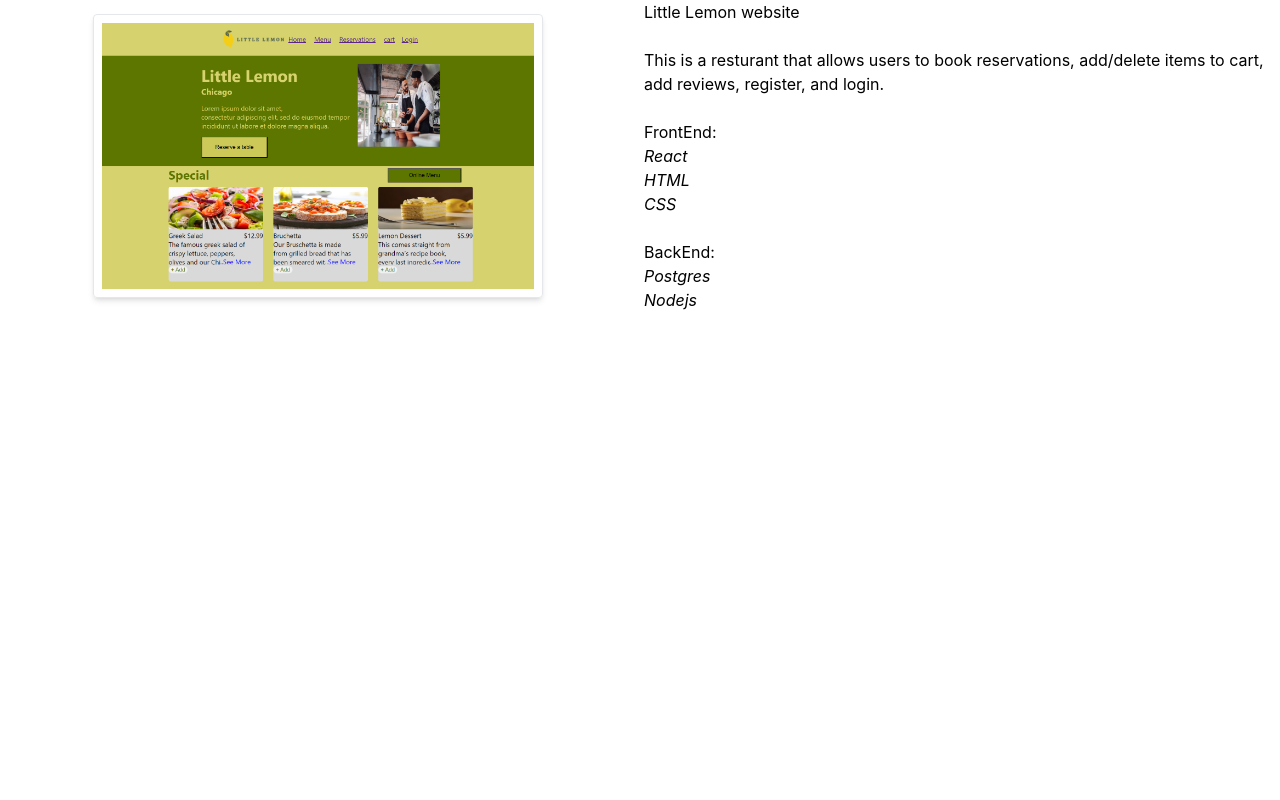
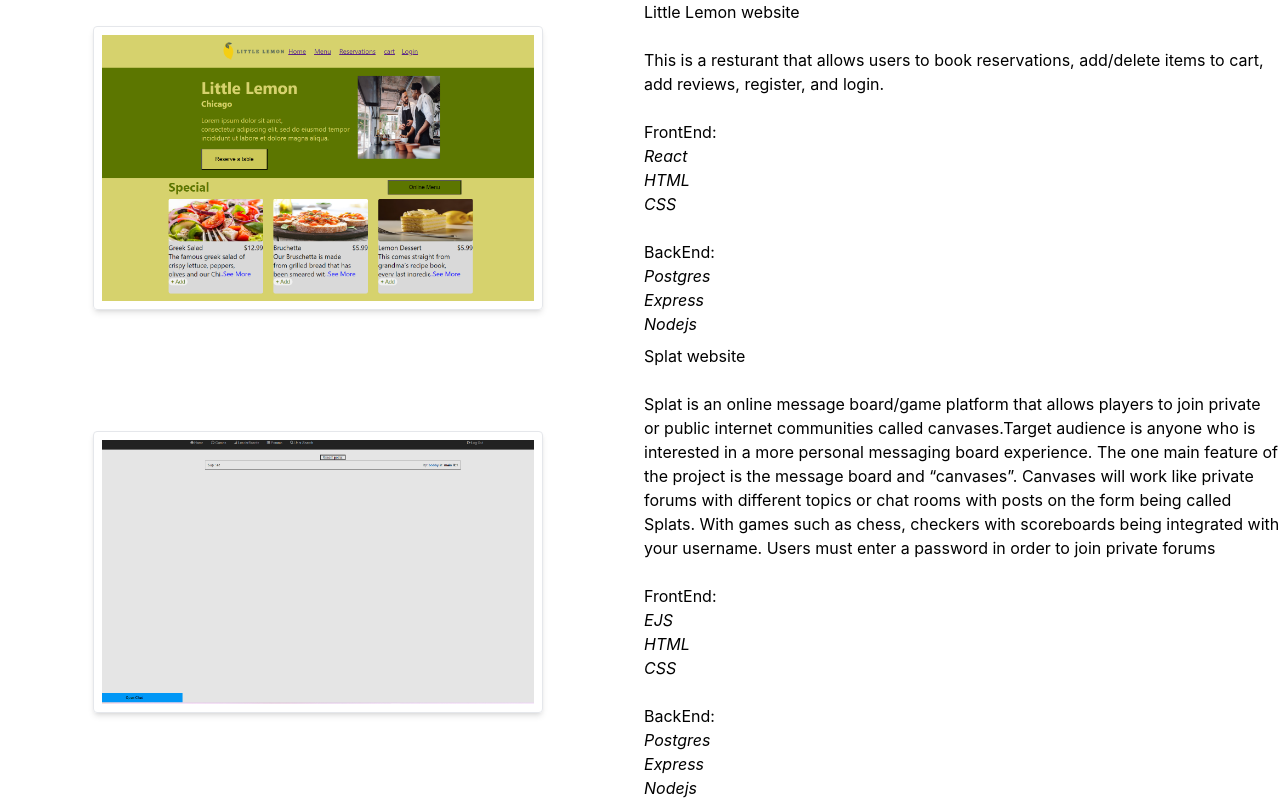
Before and after one commit to baljor3/PeronselWebsite, a React (Create React App) app: page / in a window 1280 px wide. Shown: the part 240-1040 px from the top of the page. Before the commit the page ends 800 px from the top, so only its background shows below. Built offline with nearby package versions, Linux system fonts and the light colour scheme.

Commit message:
added splat

```diff
--- a/src/sectionfiles/Projects.js
+++ b/src/sectionfiles/Projects.js
@@ -1,4 +1,5 @@
 import little from "../images/littlelemon.png"
+import splat from "../images/splat.png"
 import "../css/project.css"
 import { useRef } from "react";
 import React from "react";
@@ -38,9 +39,45 @@ const Projects = React.forwardRef((props,ref) =>{
             <br></br>
             BackEnd:<br></br>
             <i>Postgres</i><br></br>
+            <i>Express</i><br></br>
             <i>Nodejs</i>
         </div>
+        <div className="flex items-center justify-center">
+            <a href="https://splat-bfmx.onrender.com/">
+                <div className="image-container relative group">
+                    <img alt = "splat"
+                    src = {splat}
+                    width="450px"
+                    height="450px"
+                    className="border
+                    rounded
+                    border-double
+                    border-gray
+                    shadow-md
+                    p-2"
+                    >
+                    </img>
+                </div>
+            </a>
         </div>
+        <div>
+            Splat website <br></br><br></br>
+            Splat is an online message board/game platform that allows players to join private or public internet communities called canvases.Target audience is anyone
+            who is interested in a more personal messaging board experience. The one main feature of the project is the message board and “canvases”.
+            Canvases will work like private forums with different topics or chat rooms with posts on the form being called Splats.
+            With games such as chess, checkers with scoreboards being integrated with your username. Users must enter a password in order to join private forums<br>
+            </br><br></br>
+            FrontEnd:<br></br>
+            <i>EJS</i> <br></br>
+            <i>HTML</i><br></br>
+            <i>CSS</i><br></br>
+            <br></br>
+            BackEnd:<br></br>
+            <i>Postgres</i><br></br>
+            <i>Express</i><br></br>
+            <i>Nodejs</i>
+        </div>
+    </div>
     )
 })
 
```
Also changed, not shown: src/images/splat.png (added).
